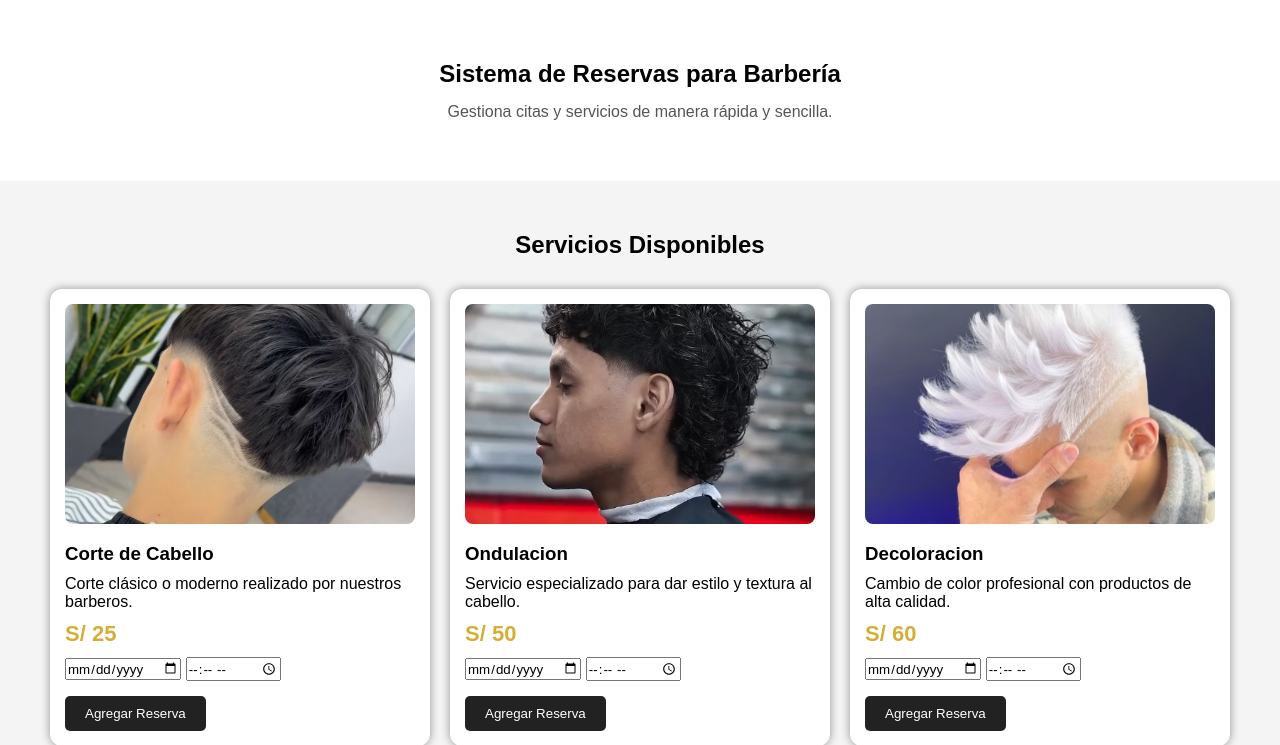
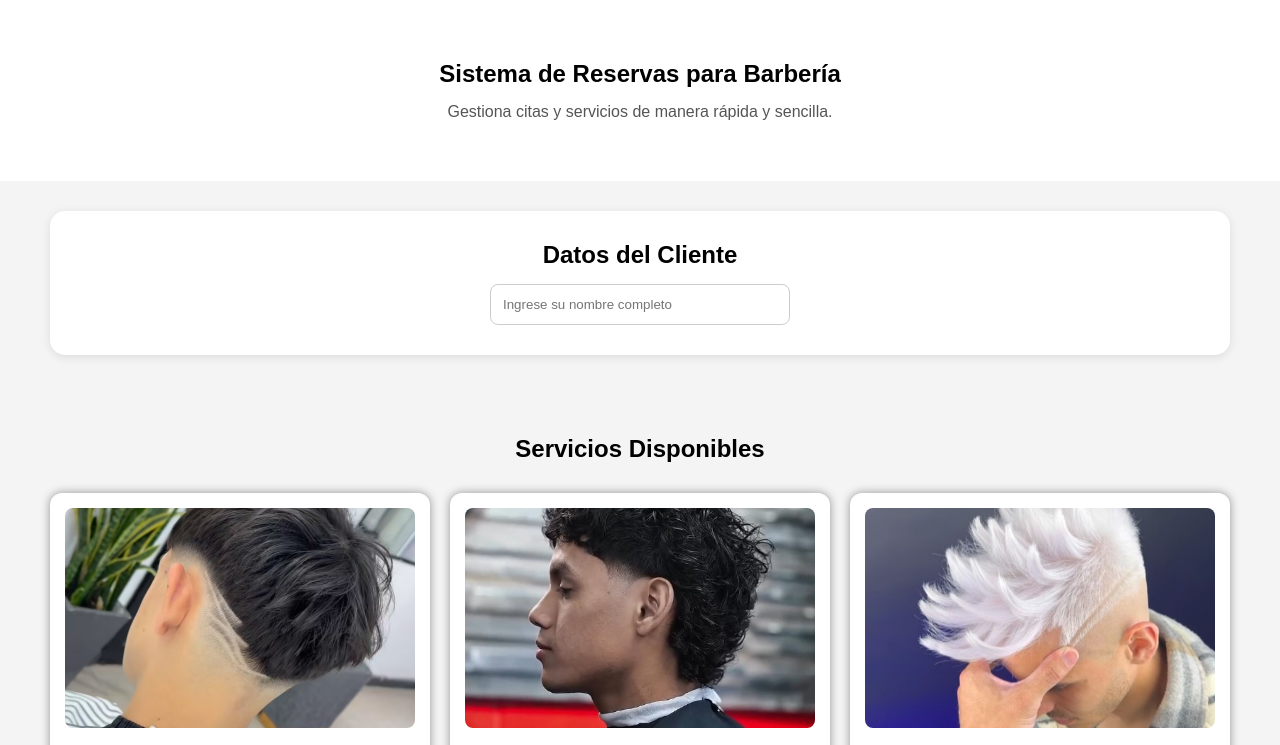
Before and after one commit to Sean-hub6/barberia-elite-flask, a Flask app: page / in a window 1280 px wide. Shown: the part 83-828 px from the top of the page. Run offline with Flask 3, Linux system fonts and the light colour scheme.

Commit message:
version final barberia

```diff
--- a/app.py
+++ b/app.py
@@ -39,6 +39,7 @@ def api_reserva():
     data = request.json
 
     reservas.append({
+        "nombre": data["nombre"],
         "fecha": data["fecha"],
         "hora": data["hora"],
         "servicio": data["servicio"],
--- a/static/css/style.css
+++ b/static/css/style.css
@@ -232,3 +232,22 @@
 .productos .card button:hover{
     background: #218838;
 }
+.cliente{
+    background: white;
+    margin: 30px 50px;
+    padding: 30px;
+    border-radius: 15px;
+    text-align: center;
+    box-shadow: 0 2px 10px rgba(0,0,0,0.1);
+}
+
+.cliente h2{
+    margin-bottom: 15px;
+}
+
+.cliente input{
+    width: 300px;
+    padding: 12px;
+    border: 1px solid #ccc;
+    border-radius: 8px;
+}
--- a/static/js/script.js
+++ b/static/js/script.js
@@ -2,11 +2,21 @@
 
 let total = 0;
 
-function agregarReserva(servicio, precio, idFecha, idHora){
-    const fecha = document.getElementById(idFecha).value;
-    const hora = document.getElementById(idHora).value;
+function agregarReserva(servicio, precio, idFecha = null, idHora = null){
+    const nombre = document.getElementById("nombreCliente").value;
+    let fecha = "";
+    let hora = "";
+
+    if(idFecha){
+        fecha = document.getElementById(idFecha).value;
+    }
+
+    if(idHora){
+        hora = document.getElementById(idHora).value;
+    }
 
     const reserva = {
+        nombre: nombre,
         servicio: servicio,
         precio: precio,
         fecha: fecha,
@@ -19,9 +29,11 @@ function agregarReserva(servicio, precio, idFecha, idHora){
             "Content-Type": "application/json"
         },
         body: JSON.stringify(reserva)
+    })
+    .then(() => {
+        alert("Reserva enviada al sistema 💈");
+        window.location.href = "/dashboard";
     });
-
-    alert("Reserva enviada al sistema 💈");
 }
 
 function limpiarReservas(){
--- a/templates/dashboard.html
+++ b/templates/dashboard.html
@@ -39,8 +39,8 @@
     {% for r in reservas %}
 
     <div class="card">
+        <h3>👤 {{ r.nombre }}</h3>
         <h3>✂️ {{ r.servicio }}</h3>
-
         <p>📅 Fecha: {{ r.fecha }}</p>
         <p>⏰ Hora: {{ r.hora }}</p>
         <p>💰 Precio: S/ {{ r.precio }}</p>
--- a/templates/index.html
+++ b/templates/index.html
@@ -39,13 +39,15 @@
             Gestiona citas y servicios de manera rápida y sencilla.
         </p>
     </section>
+    <section class="cliente">
 
+    <h2>Datos del Cliente</h2>
 
+    <input type="text"
+           id="nombreCliente"
+           placeholder="Ingrese su nombre completo">
 
-
-
-
-
+    </section>
 
     <section id = "servicios" class="servicios">
         <h2>Servicios Disponibles</h2>
```
